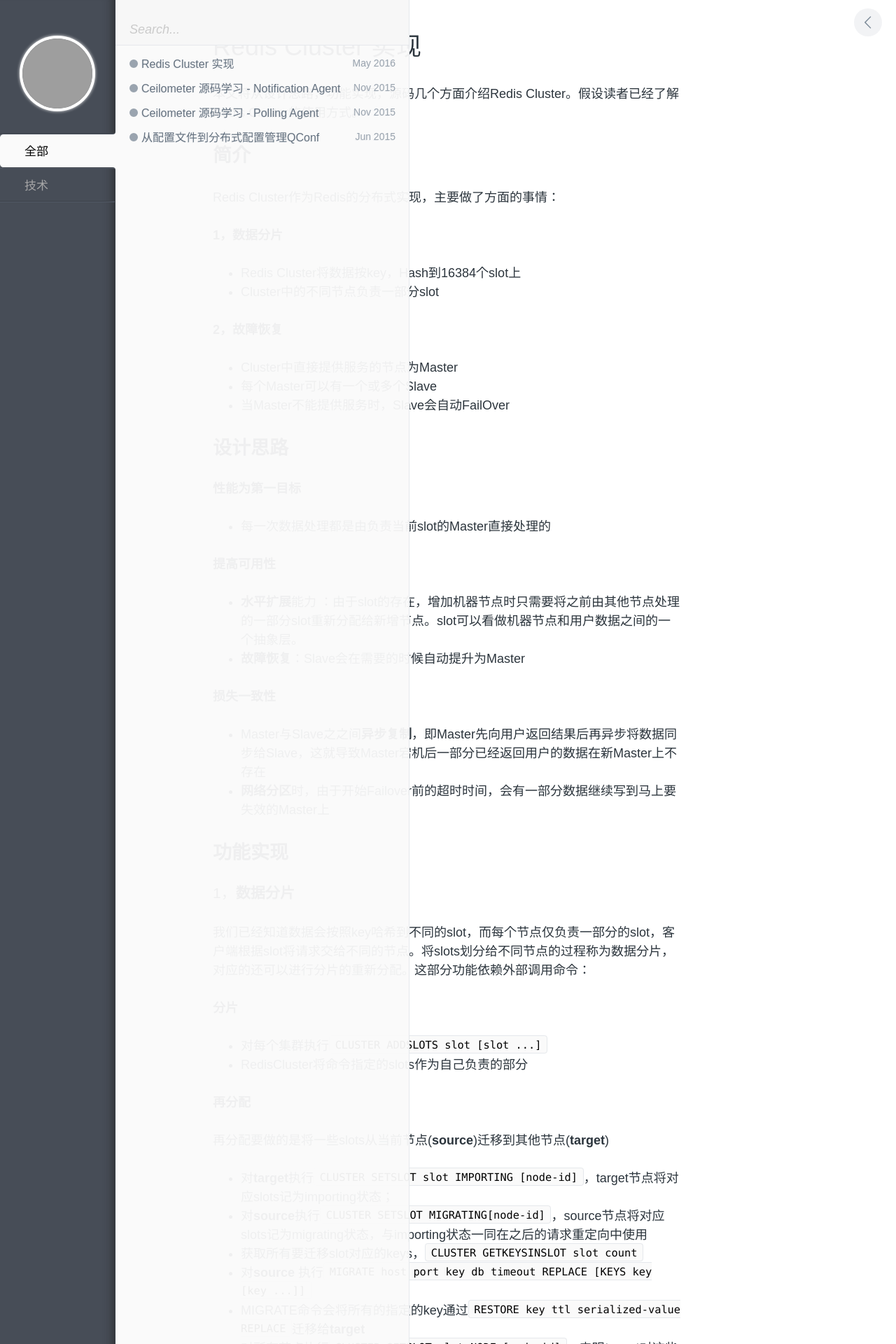
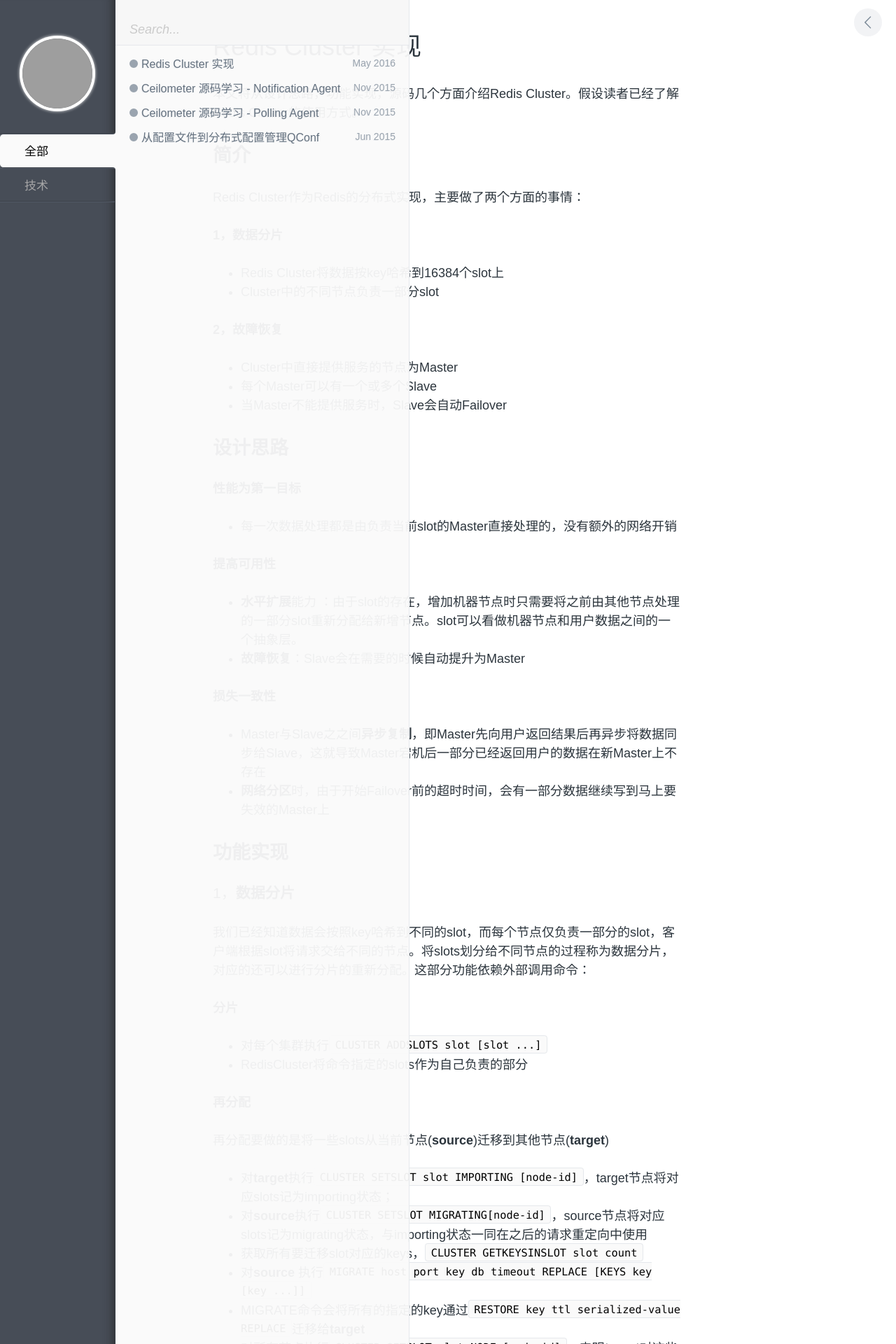
Before and after one commit to CatKang/catkang.github.io, a Jekyll site: the page built from _posts/tech/2016-05-08-redis-cluster-source.md, in a window 1280 px wide. Shown: the top 1920 px of the page at 70% size. Built offline with Jekyll 4.4.1, drawn with Linux system fonts in a browser that asks for light colours; some of the changed text lies outside the part shown; grey boxes are pictures that could not be loaded.

Commit message:
add info

```diff
--- a/_posts/tech/2016-05-08-redis-cluster-source.md
+++ b/_posts/tech/2016-05-08-redis-cluster-source.md
@@ -9,24 +9,24 @@ keywords: Redis, Redis Cluster, Source, 源码
 本文将从设计思路，功能实现，源码几个方面介绍Redis Cluster。假设读者已经了解Redis Cluster的使用方式。
 
 ## **简介**
-Redis Cluster作为Redis的分布式实现，主要做了方面的事情：
+Redis Cluster作为Redis的分布式实现，主要做了两个方面的事情：
 
 #### **1，数据分片**
 
-- Redis Cluster将数据按key，Hash到16384个slot上
+- Redis Cluster将数据按key哈希到16384个slot上
 - Cluster中的不同节点负责一部分slot
 
 #### **2，故障恢复**
 
 - Cluster中直接提供服务的节点为Master
 - 每个Master可以有一个或多个Slave
-- 当Master不能提供服务时，Slave会自动FailOver
+- 当Master不能提供服务时，Slave会自动Failover
 
 ## **设计思路**
 
 #### **性能为第一目标**
 
-- 每一次数据处理都是由负责当前slot的Master直接处理的
+- 每一次数据处理都是由负责当前slot的Master直接处理的，没有额外的网络开销
 
 #### **提高可用性**
 
```
Also changed, not shown: other parts of _posts/tech/2016-05-08-redis-cluster-source.md (+2 -2 lines), index.md (+5 -2 lines).
